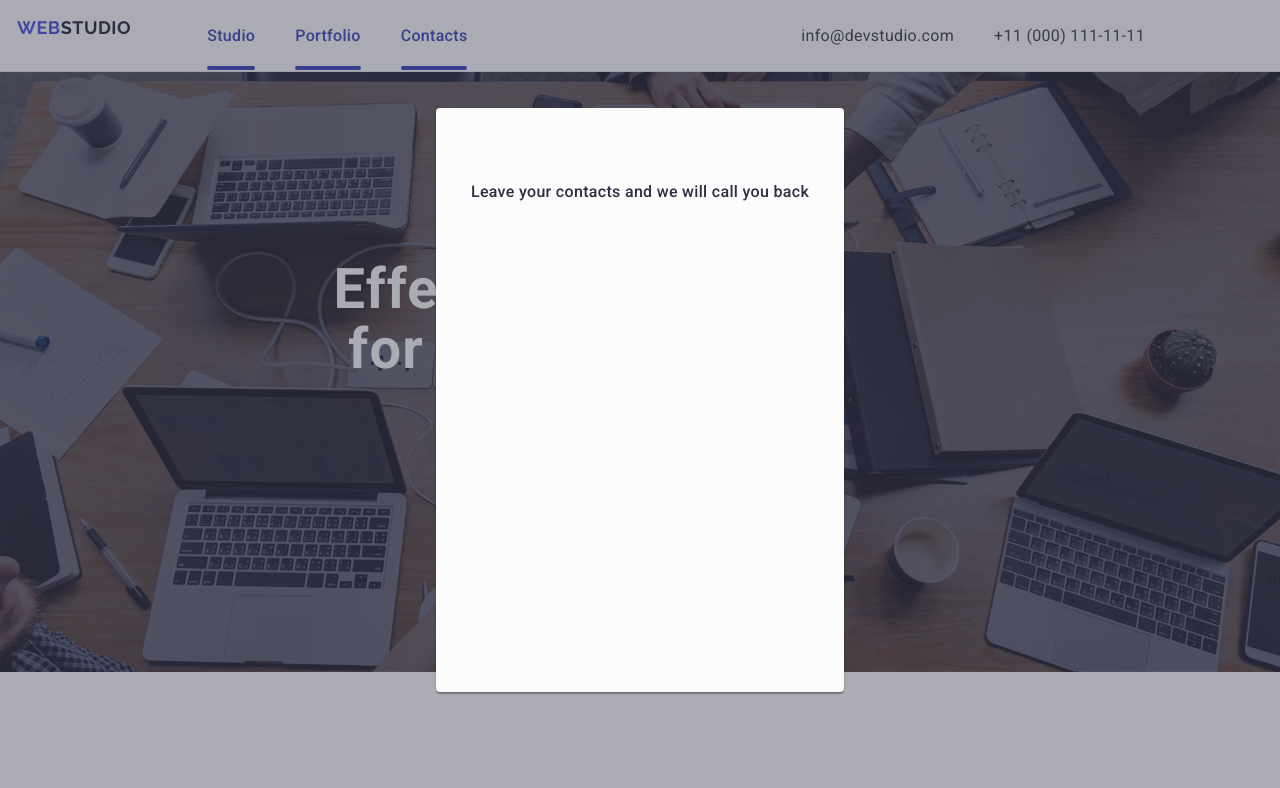
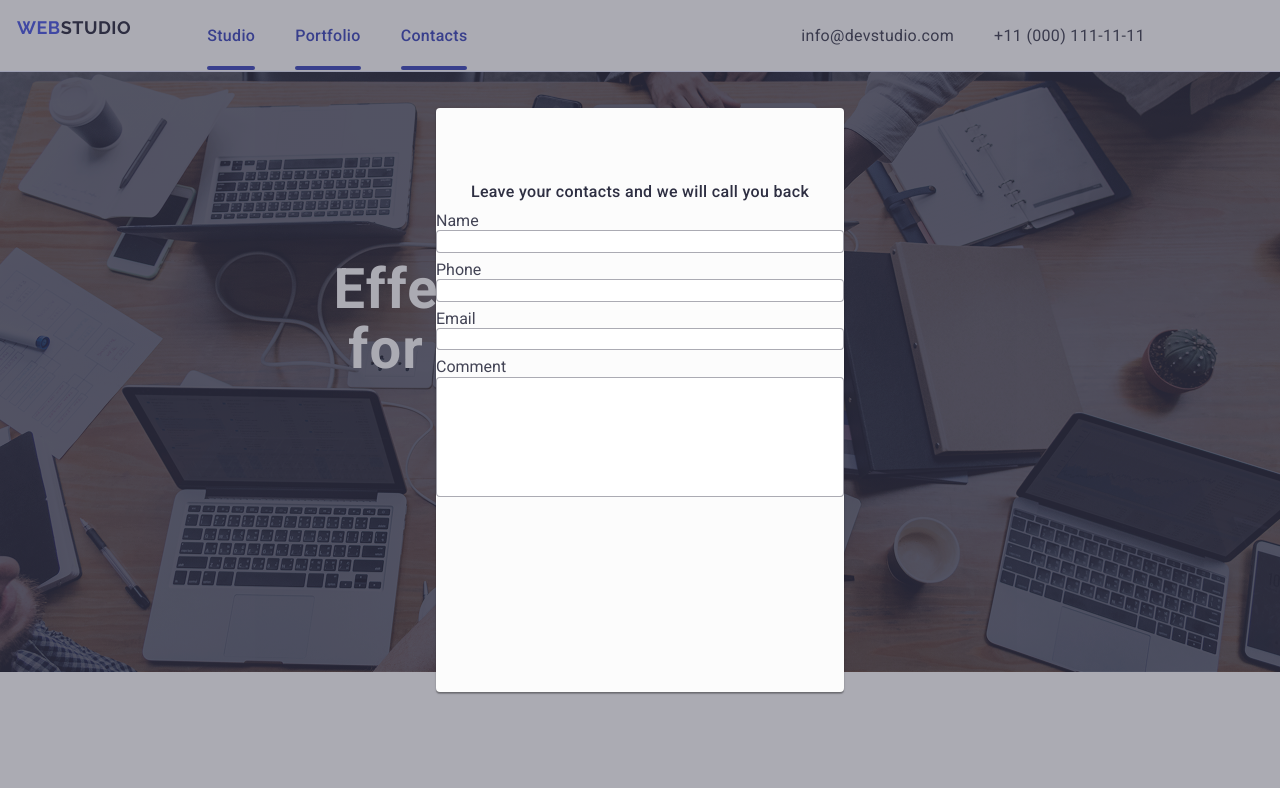
Before and after one commit to chernovetskiy96-commits/goit-markup-hw-05, a plain HTML site: page index.html in a window 1280 px wide. Shown: the top 788 px of the page. Drawn offline with nearby package versions, Linux system fonts and the light colour scheme.

Commit message:
add inputs hw markup 05

```diff
--- a/css/styles.css
+++ b/css/styles.css
@@ -594,7 +594,8 @@ a {
 
 }
 
-.modal-form {}
+.modal-form {
+}
 
 .modal-title {
     font-weight: 500;
@@ -603,5 +604,30 @@ a {
     letter-spacing: 0.02em;
     text-align: center;
     color: #2e2f42;
-    padding: 72px 24px 0;
+    padding: 72px 16px 0;
 }
+
+.user-block {
+    display: flex;
+    flex-direction: column;
+
+}
+
+.form-input {
+    border: 1px solid rgba(46, 47, 66, 0.4);
+    border-radius: 4px;
+}
+
+.username, .userphone, .useremail, .usercomment {
+    padding-top: 8px;
+}
+
+
+
+textarea {
+    width: 100%;
+    height: 120px;
+    resize: none;
+    border: 1px solid rgba(46, 47, 66, 0.4);
+    border-radius: 4px;
+}
--- a/index.html
+++ b/index.html
@@ -480,10 +480,20 @@
     </footer>
     <div class="modal-overlay is-open">
       <div class="modal">
-        <form class="modal-form">
+        <form class="modal-form" name="feedback-form">
           <h3 class="modal-title">
             Leave your contacts and we will call you back
           </h3>
+          <div class="user-block">
+            <label class="username">Name</label>
+            <input class="form-input" type="text" name="user-name" required />
+            <label class="userphone">Phone</label>
+            <input class="form-input" type="tel" name="user-phone" required />
+            <label class="useremail">Email</label>
+            <input class="form-input" type="email" name="user-email" />
+            <label class="usercomment">Comment</label>
+            <textarea class="form-input" name="comment"></textarea>
+          </div>
         </form>
       </div>
     </div>
```
